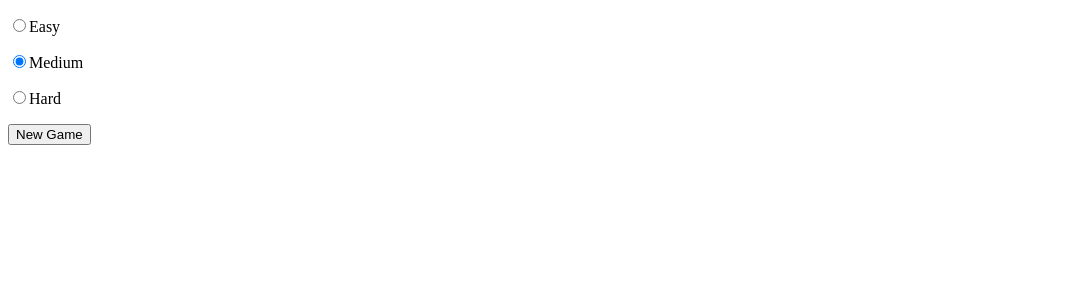
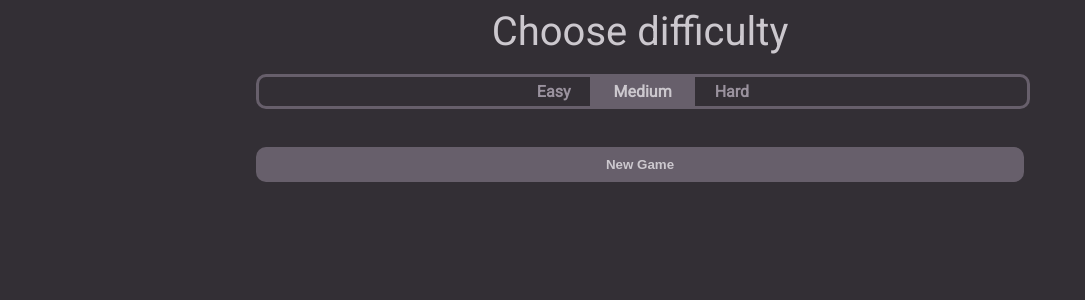
Before and after one commit to 571530/ChessWebApp, a Spring Boot app: page /newgame in a window 1280 px wide. Shown: the top 300 px of the page, without its empty margins (0-1085 px from the left). Run offline with Spring Boot 4, Linux system fonts and the light colour scheme.

Commit message:
Styling for newgame.html and for index.html

```diff
--- /dev/null
+++ b/src/main/resources/static/css/style.css
@@ -0,0 +1,98 @@
+@import url('https://fonts.googleapis.com/css?family=Roboto');
+body {
+    background: #332f35;
+    font-family: roboto;
+}
+
+@media screen and (orientation: portrait) {
+    #board {
+        margin: auto;
+        width: 100vw;
+    }
+
+    .container {
+        margin: auto;
+        width: 100vw;
+        display: block;
+    }
+}
+
+@media screen and (orientation: landscape) {
+    #board {
+        margin: auto;
+        width: 40vw;
+    }
+
+    .container {
+        margin: auto;
+        width: 60vw;
+        display: block;
+    }
+}
+
+
+input[type=radio] {
+    position: absolute;
+    visibility: hidden;
+    display: none;
+}
+label {
+    color: #9a929e;
+    display: inline-block;
+    cursor: pointer;
+    font-weight: bold;
+    padding: 5px 20px;
+}
+
+input[type=radio]:checked + label {
+    color: #ccc8ce;
+    background: #675f6b;
+}
+label + input[type=radio] + label {
+    border-left: solid 3px #675f6b;
+}
+
+input[type=submit] {
+    border: 0;
+
+    background: #675f6b;
+    color: #ccc8ce;
+    display: inline-block;
+    cursor: pointer;
+    font-weight: bold;
+    padding: 10px 30px;
+    border-radius: 10px;
+}
+
+input[type=button] {
+    border: 0;
+
+    background: #675f6b;
+    color: #ccc8ce;
+    display: inline-block;
+    cursor: pointer;
+    font-weight: bold;
+    padding: 10px 30px;
+    border-radius: 10px;
+}
+
+.radio-group {
+    border: solid 3px #675f6b;
+    display: inline-block;
+    margin: 20px;
+    border-radius: 10px;
+    overflow: hidden;
+}
+
+
+.block {
+    color: #ccc8ce;
+    text-align: center;
+    margin: auto;
+    width: 100%;
+    display: block;
+}
+
+p.block {
+    font-size: 2.5em;
+}
--- a/src/main/resources/templates/newgame.html
+++ b/src/main/resources/templates/newgame.html
@@ -3,14 +3,48 @@
 <head>
     <meta charset="UTF-8">
     <title>New Game</title>
+    <link rel="stylesheet" href="/css/style.css">
 </head>
 <body>
-<form action="newgame" method="post">
-    <p><input type="radio" name="difficulty" value="easy">Easy</p>
-    <p><input type="radio" name="difficulty" value="medium" checked>Medium</p>
-    <p><input type="radio" name="difficulty" value="hard">Hard</p>
-    <input type="submit" value="New Game">
-</form>
-
+<!--<div class="newgame">
+    <h2>Play chess</h2>
+    <hr>
+    <p class="difficulty_header">Difficulty</p>
+    <form action="newgame" method="post">
+            <label class="">
+                <input type="radio" name="difficulty" value="easy" autocomplete="off" checked> Easy
+            </label>
+            <label class="">
+                <input type="radio" name="difficulty" value="medium" autocomplete="off" checked> Medium
+            </label>
+            <label class="">
+                <input type="radio" name="difficulty" value="hard"autocomplete="off"> Hard
+            </label>
+        <button type="submit" class="newgame_button">New Game</button>
+    </form>
+</div>
+-->
+<div class="container">
+    <p class="block">Choose difficulty</p>
+    <br>
+    <form action="newgame" method="post">
+        <div class="radio-group block">
+            <input type="radio" id="option-one" name="difficulty" value="easy"><label
+                for="option-one">Easy</label><input type="radio" id="option-two" name="difficulty" value="medium"
+                                                    checked><label for="option-two">Medium</label><input type="radio"
+                                                                                                         id="option-three"
+                                                                                                         name="difficulty"
+                                                                                                         value="hard"><label
+                for="option-three">Hard</label>
+        </div>
+        <br>
+        <br>
+        <input class="block" type="submit" value="New Game">
+    </form>
+</div>
+<script
+        src="https://code.jquery.com/jquery-3.3.1.min.js"
+        integrity="sha256-FgpCb/KJQlLNfOu91ta32o/NMZxltwRo8QtmkMRdAu8="
+        crossorigin="anonymous"></script>
 </body>
 </html>
```
Also changed, not shown: src/main/resources/static/javascript/playervscomputer.js (+52 -13 lines), src/main/resources/templates/index.html (+10 -2 lines).
